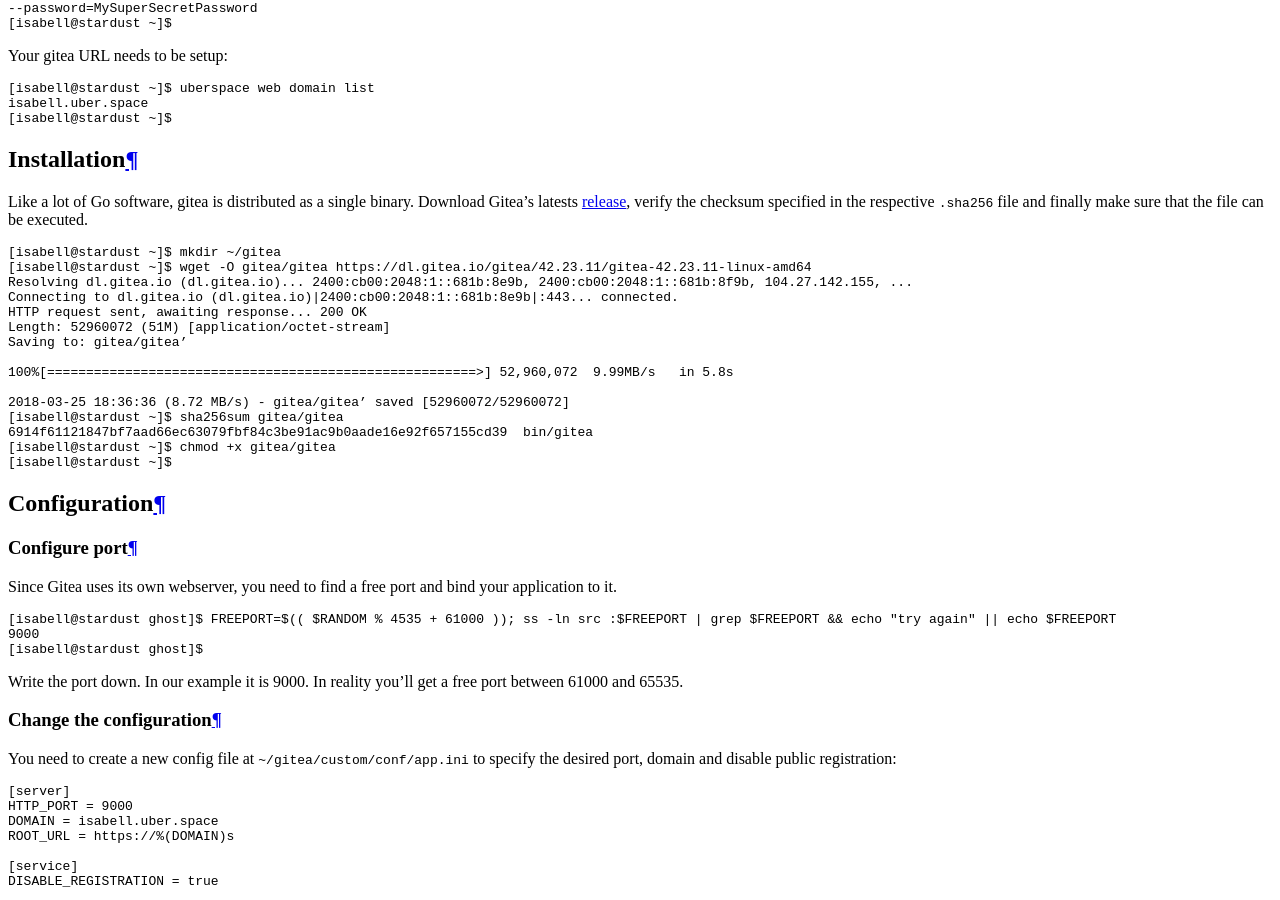
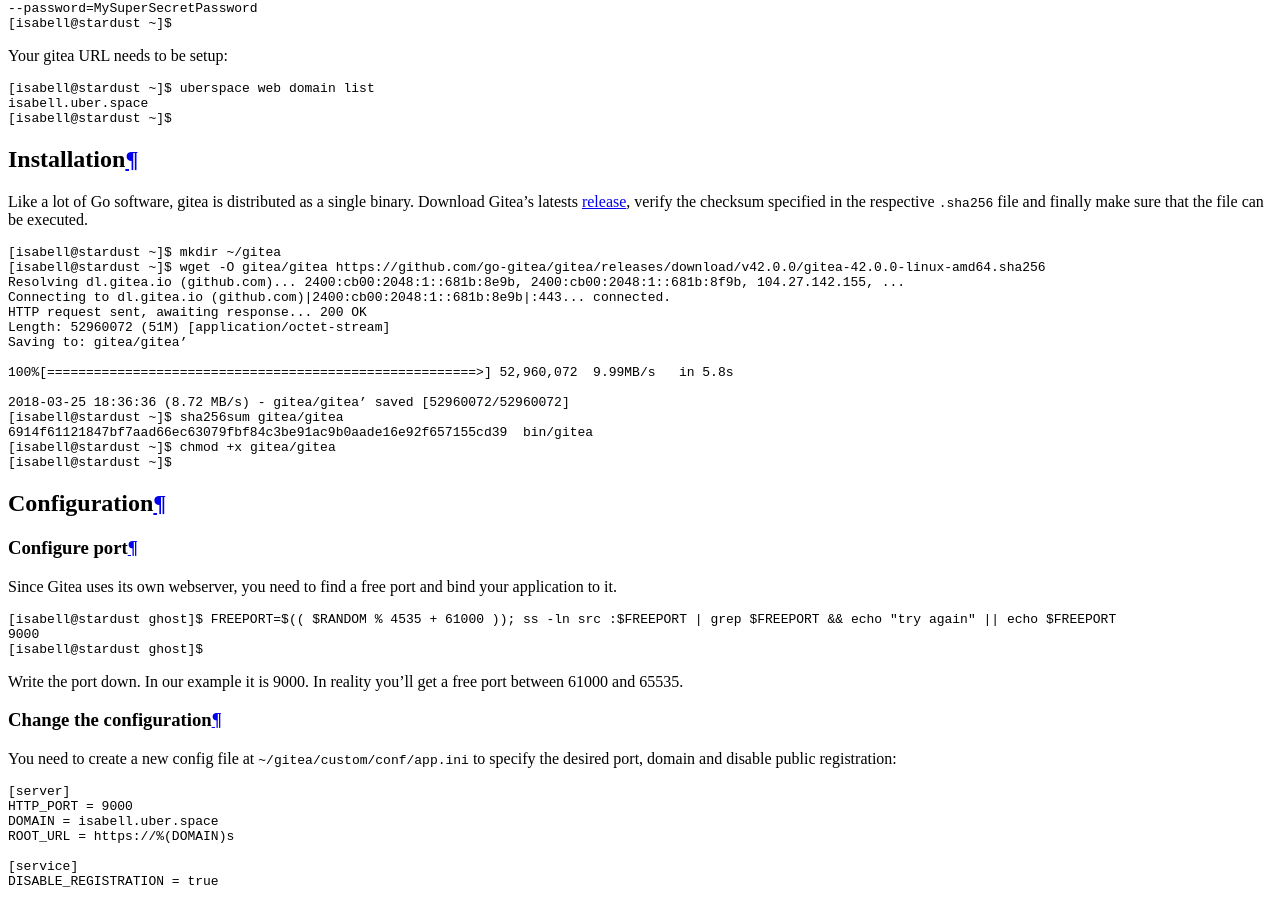
Before and after one commit to Uberspace/lab, a Sphinx documentation site: the page built from source/guide_gitea.rst, in a window 1280 px wide and 900 px high, scrolled down 1381 px. Built offline with Sphinx 7.4.7 and the Read the Docs theme 2.0.0, drawn with Linux system fonts in a browser that asks for light colours.

Commit message:
:bug: update gitea download link in command to match text

```diff
--- a/source/guide_gitea.rst
+++ b/source/guide_gitea.rst
@@ -40,9 +40,9 @@
 ::
 
   [isabell@stardust ~]$ mkdir ~/gitea
-  [isabell@stardust ~]$ wget -O gitea/gitea https://dl.gitea.io/gitea/42.23.11/gitea-42.23.11-linux-amd64
-  Resolving dl.gitea.io (dl.gitea.io)... 2400:cb00:2048:1::681b:8e9b, 2400:cb00:2048:1::681b:8f9b, 104.27.142.155, ...
-  Connecting to dl.gitea.io (dl.gitea.io)|2400:cb00:2048:1::681b:8e9b|:443... connected.
+  [isabell@stardust ~]$ wget -O gitea/gitea https://github.com/go-gitea/gitea/releases/download/v42.0.0/gitea-42.0.0-linux-amd64.sha256
+  Resolving dl.gitea.io (github.com)... 2400:cb00:2048:1::681b:8e9b, 2400:cb00:2048:1::681b:8f9b, 104.27.142.155, ...
+  Connecting to dl.gitea.io (github.com)|2400:cb00:2048:1::681b:8e9b|:443... connected.
   HTTP request sent, awaiting response... 200 OK
   Length: 52960072 (51M) [application/octet-stream]
   Saving to: gitea/gitea’
```
